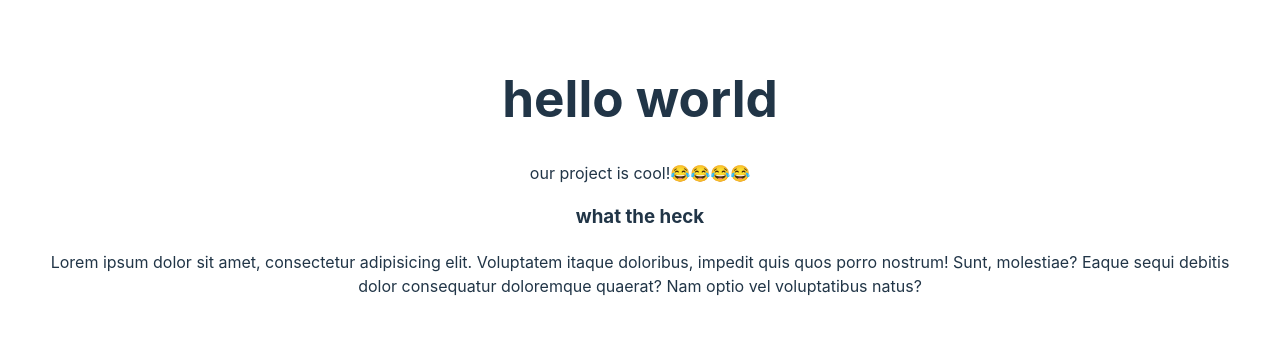
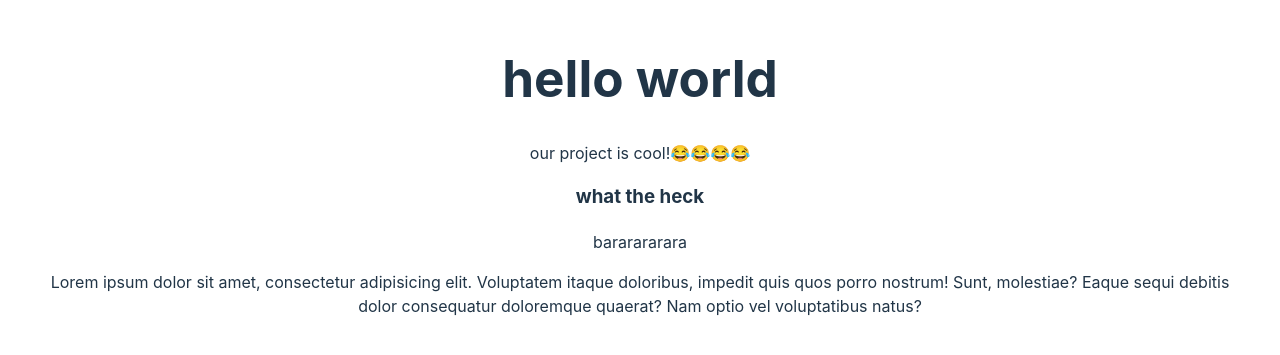
Before and after one commit to m02p02/react-json-project02, a React (Vite) app: page / in a window 1280 px wide. Shown: the part 225-580 px from the top of the page. Built offline with nearby package versions, Linux system fonts and the light colour scheme.

Commit message:
other test

```diff
--- a/src/App.jsx
+++ b/src/App.jsx
@@ -12,6 +12,7 @@ function App() {
       <h1>hello world</h1>
       <p>our project is cool!😂😂😂😂</p>
       <h3>what the heck</h3>
+      <p>bararararara</p>
       <p>Lorem ipsum dolor sit amet, consectetur adipisicing elit. Voluptatem itaque doloribus, impedit quis quos porro nostrum! Sunt, molestiae? Eaque sequi debitis dolor consequatur doloremque quaerat? Nam optio vel voluptatibus natus?</p>
     </>
   )
```
